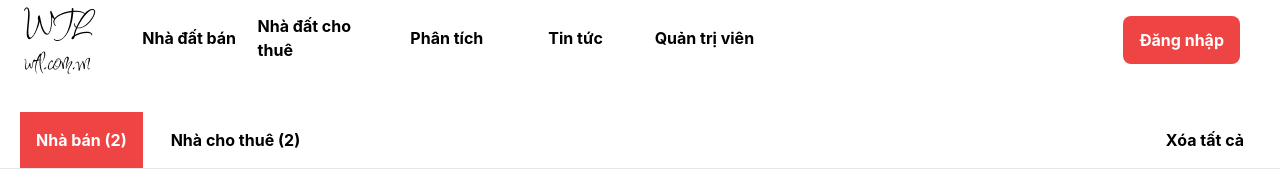
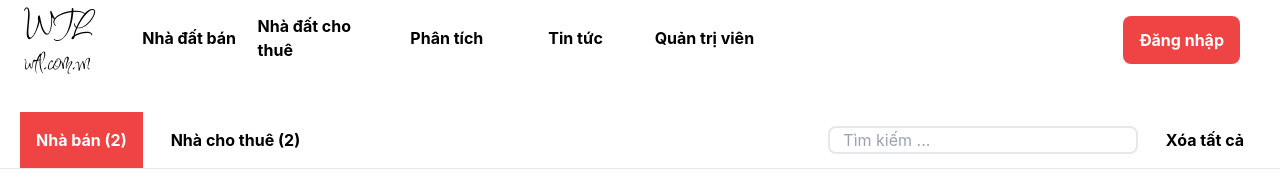
Before and after one commit to NguyenKiet-Anh/IE207, a React (Create React App) app in the folder frontend/: page /wish-list in a window 1280 px wide. Shown: the top 191 px of the page. Built offline with nearby package versions, Linux system fonts and the light colour scheme.

Commit message:
Complete Admin Page

```diff
--- a/frontend/src/components/layout/Content/Broker/AccountCard.jsx
+++ b/frontend/src/components/layout/Content/Broker/AccountCard.jsx
@@ -1,3 +1,4 @@
+import { Link } from  'react-router-dom';
 import TrashIcon from '../../../../images/icons/trash.png';
 
 const AccountCard = (props) => {
@@ -24,9 +25,12 @@ const AccountCard = (props) => {
                     <p className='text-lg'> <span className='italic'>Tài khoản: </span> {props.account_type}</p>
                     <p className='text-lg'> <span className='italic'>Ngày nâng cấp: </span> {props.date_bought}</p>
                 </div>
-                <a href={`/author-viewer/${props.id}`}>
+                <Link
+                    to={`/author-viewer/${props.id}`}
+
+                >
                     <p className="py-3 text-end underline italic mr-5">Xem chi tiết</p>
-                </a>
+                </Link>
             </div>
         </div>
     );
--- a/frontend/src/components/layout/Content/News/NewsList.jsx
+++ b/frontend/src/components/layout/Content/News/NewsList.jsx
@@ -1,4 +1,5 @@
 import { useAdmin } from '../../../../AdminState';
+import { Link } from 'react-router-dom';
 
 const NewsList = (props) => {
     //
@@ -23,17 +24,23 @@ const NewsList = (props) => {
                     <div className="pr-5 2xl:pt-5 flex justify-end">
                         {isInAdminPage? (
                             <div className='flex-col'>
-                                <a href={`news/detailed-new/${props.id}`} className="hover:text-blue-500">
+                                <Link
+                                    to={`/news/detailed-new/${props.id}`}
+                                    className="hover:text-blue-500"
+                                >
                                     <p className="italic underline">Xem chi tiết</p>
-                                </a>
+                                </Link>
                                 <button className='hover:text-blue-500 text-red-500 italic underline'>
                                     Xóa tin
                                 </button>
                             </div>
                         ) : (
-                            <a href={`news/detailed-new/${props.id}`} className="hover:text-blue-500">
+                            <Link
+                                to={`/news/detailed-new/${props.id}`}
+                                className="hover:text-blue-500"
+                            >
                                 <p className="italic underline">Xem chi tiết</p>
-                            </a>
+                            </Link>
                         )}
 
                     </div>
--- a/frontend/src/pages/AdminPage.jsx
+++ b/frontend/src/pages/AdminPage.jsx
@@ -64,11 +64,11 @@ function AdminPage() {
                         <p>Tin tức (0)</p>
                     </button>
                 </div>
-                <div className='flex items-center m-3'>
+                <div className='flex items-center m-3 lg:w-1/2 lg:justify-end'>
                     <input
                         type="text"
                         placeholder='   Tìm kiếm ...'
-                        className='w-[250px] border-2 rounded-lg'
+                        className='w-[250px] border-2 rounded-lg lg:w-1/2'
                     />
                 </div>
             </div>
--- a/frontend/src/pages/WishList.jsx
+++ b/frontend/src/pages/WishList.jsx
@@ -36,11 +36,19 @@ function WishList() {
                         <p className="font-bold">Nhà cho thuê ({WishListRentData.length})</p>
                     </button>
                 </div>
-                <button
-                    className="p-4 hover:bg-red-500 hover:text-white"
-                >
-                    <p className="font-bold">Xóa tất cả</p>
-                </button>
+                <div className="flex items-center space-x-3 lg:w-1/2 lg:flex lg:justify-end">
+                    <input
+                        type="text"
+                        placeholder="   Tìm kiếm ..."
+                        className="border-2 rounded-lg lg:w-1/2"
+                    />
+                    <button
+                        className="p-4 hover:bg-red-500 hover:text-white"
+                    >
+                        <p className="font-bold">Xóa tất cả</p>
+                    </button>
+                </div>
+
             </div>
             <hr />
             {isSale? (
```
